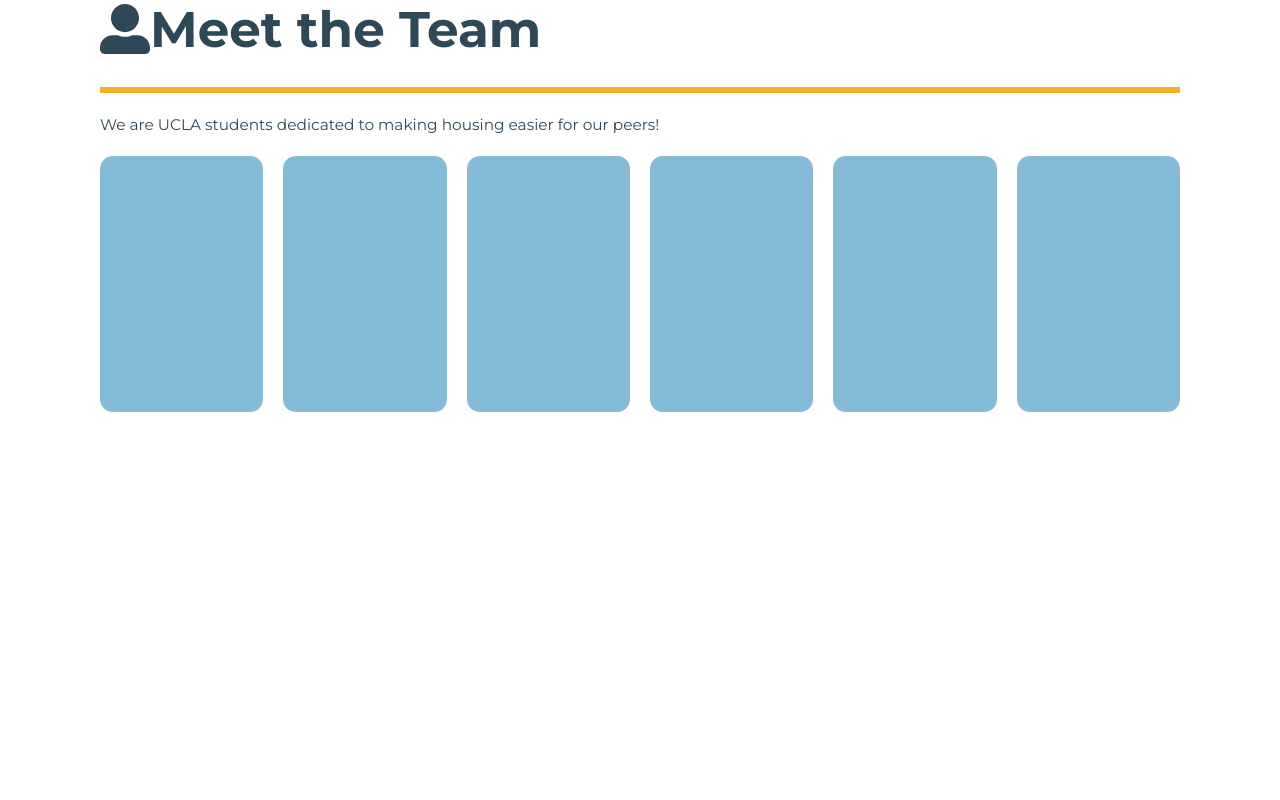
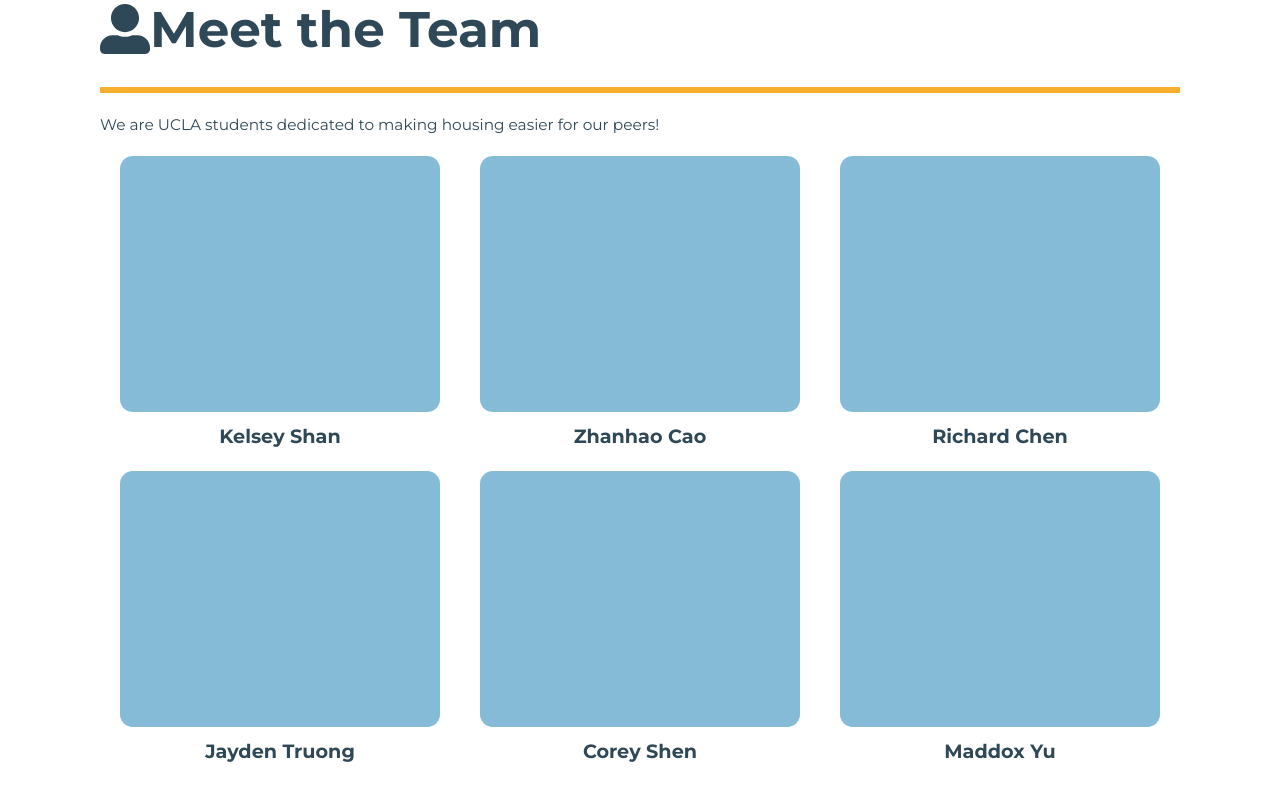
Before and after one commit to corey-shen/BruinDen-main, a Next.js app in the folder bruinden/: page /about in a window 1280 px wide. Shown: the part 606-1406 px from the top of the page. Before the commit the page ends 1118 px from the top, so only its background shows below. Built offline with nearby package versions, Linux system fonts and the light colour scheme.

Commit message:
Changing the boxes for headshots to be bigger and add names

```diff
--- a/bruinden/app/about/page.tsx
+++ b/bruinden/app/about/page.tsx
@@ -3,14 +3,20 @@ import Image from "next/image";
 import { FaUserAlt, FaRocket } from 'react-icons/fa';
 
 const About = () => {
+  const teamMembers = [
+    "Kelsey Shan",
+    "Zhanhao Cao",
+    "Richard Chen",
+    "Jayden Truong",
+    "Corey Shen",
+    "Maddox Yu"
+  ];
   return (
     <div style={{ padding: "100px", color: "#2F4858" }}>
-      <h1 style={{ fontSize: "50px", marginBottom: "20px", display: "flex", alignItems: "center", fontWeight:"bold"}}>
+      <h1 style={{ fontSize: "50px", marginBottom: "20px", display: "flex", alignItems: "center", fontWeight: "bold" }}>
         <FaRocket/> Our Mission
       </h1>
       <hr style={{ border: "3px solid #F6AE2D", marginBottom: "20px" }} />
-
-      {/* Problem and Solution Section */}
       <div style={{ display: "flex", gap: "2vw", marginBottom: "20px" }}>
         <div style={{
           flex: "1",
@@ -19,7 +25,7 @@ const About = () => {
           borderRadius: "1vw",
           boxShadow: "0 4px 8px rgba(0,0,0,0.2)"
         }}>
-          <h3 style={{ fontSize: "2vw", color: "#FFFFFF", marginBottom: "20px", fontWeight:"bold" }}>
+          <h3 style={{ fontSize: "2vw", color: "#FFFFFF", marginBottom: "20px", fontWeight: "bold" }}>
             The Problem
           </h3>
           <hr style={{ border: "3px solid #FFFFFF", marginBottom: "20px" }} />
@@ -47,7 +53,7 @@ const About = () => {
           borderRadius: "1vw",
           boxShadow: "0 4px 8px rgba(0,0,0,0.2)"
         }}>
-          <h3 style={{ fontSize: "2vw", color: "#FFFFFF", marginBottom: "20px", fontWeight:"bold" }}>
+          <h3 style={{ fontSize: "2vw", color: "#FFFFFF", marginBottom: "20px", fontWeight: "bold" }}>
             Our Solution
           </h3>
           <hr style={{ border: "3px solid #FFFFFF", marginBottom: "20px" }} />
@@ -56,34 +62,32 @@ const About = () => {
           </p>
         </div>
       </div>
-
       <p style={{ fontSize: "1.2vw", color: "#2F44858", marginTop: "30px", marginBottom: "20px", textAlign: "center" }}>
         Many students struggle to find affordable housing. They often use platforms like Reddit, Facebook, or Snapchat, which lack sufficient reach, have potential security risks, and are often ineffective.
       </p>
-
       <p style={{ fontSize: "1.2vw", color: "#2F44858", marginTop: "30px", marginBottom: "20px", textAlign: "center" }}>
         BruinDen aims to make the off-campus housing process easier. Our app features UCLA Login, interactive maps, advanced filtering options, personalized profiles, post-saving, recommendations, and a rating system.
       </p>
-
-      <h1 style={{ fontSize: "50px", marginBottom: "20px", display: "flex", alignItems: "center", fontWeight:"bold" }}>
+      <h1 style={{ fontSize: "50px", marginBottom: "20px", display: "flex", alignItems: "center", fontWeight: "bold" }}>
         <FaUserAlt /> Meet the Team
       </h1>
       <hr style={{ border: "3px solid #F6AE2D", marginBottom: "20px" }} />
       <p style={{ fontSize: "1.2vw", color: "#2F44858" }}>
         We are UCLA students dedicated to making housing easier for our peers!
       </p>
-      <div style={{ display: "flex", justifyContent: "space-between", marginTop: "20px", gap: "20px" }}>
-        {Array.from({ length: 6 }).map((_, index) => (
-          <div
-            key={index}
-            style={{
-              flex: "1",
+      <div style={{ display: "flex", justifyContent: "space-evenly", width: "100%", flexWrap: "wrap", marginTop: "20px", gap: "20px" }}>
+        {teamMembers.map((member, index) => (
+          <div key={index} style={{ width: "calc(100% / 3 - 40px)", textAlign: "center" }}>
+            <div style={{
+              width: "100%",
               height: "20vw",
               backgroundColor: "#86BBD8",
-              borderRadius: "1vw"
-            }}
-          >
-            {/* ADD HEADSHOT IMAGE FOR EACH TEAM MEMBER */}
+              borderRadius: "1vw",
+              margin: "0 auto"
+            }}>
+              {/* ADD HEADSHOT IMAGE FOR EACH TEAM MEMBER */}
+            </div>
+            <h4 style={{ marginTop: "10px", fontSize: "1.5vw", fontWeight: "bold" }}>{member}</h4>
           </div>
         ))}
       </div>
```
Also changed, not shown: bruinden/app/profile/page.tsx (added).
